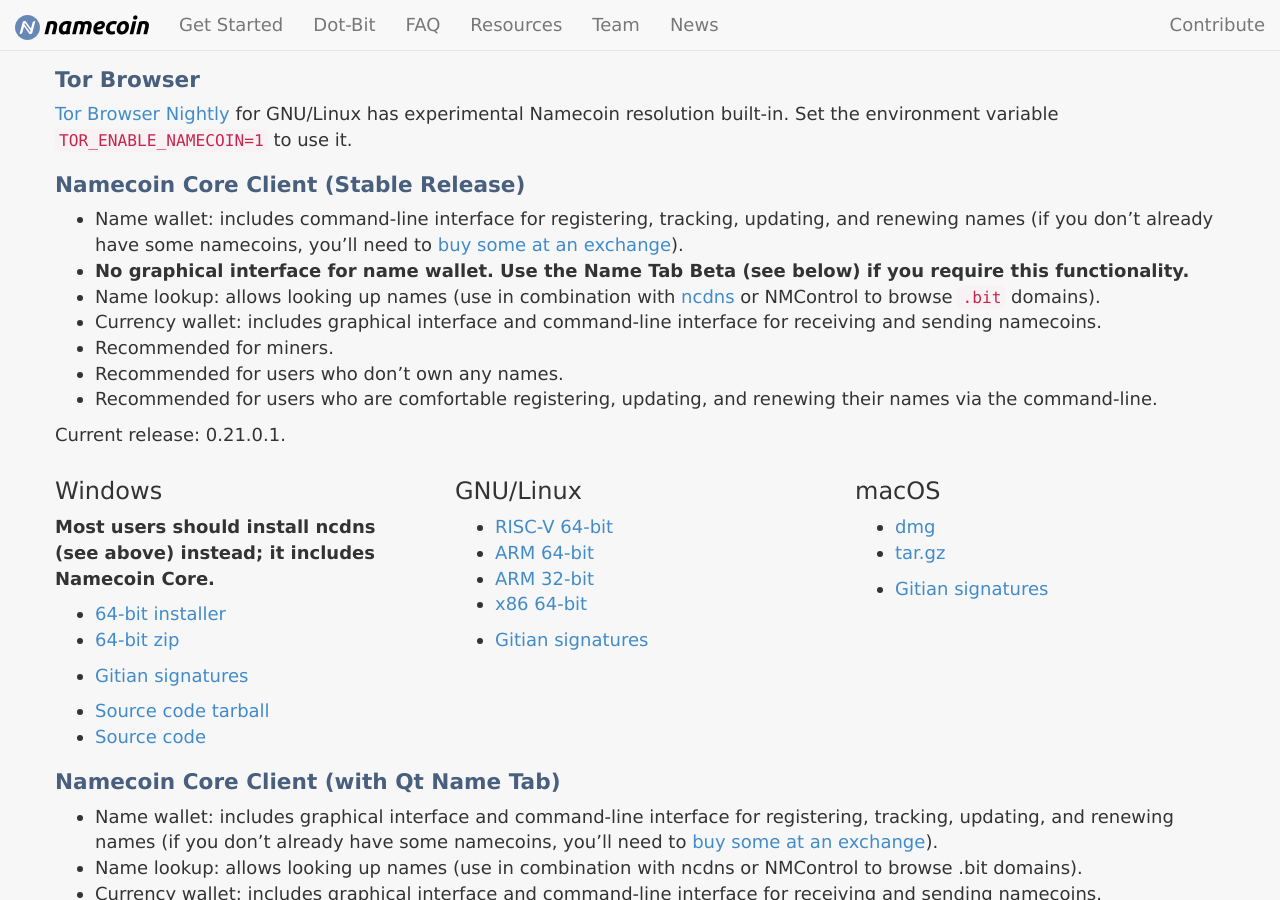
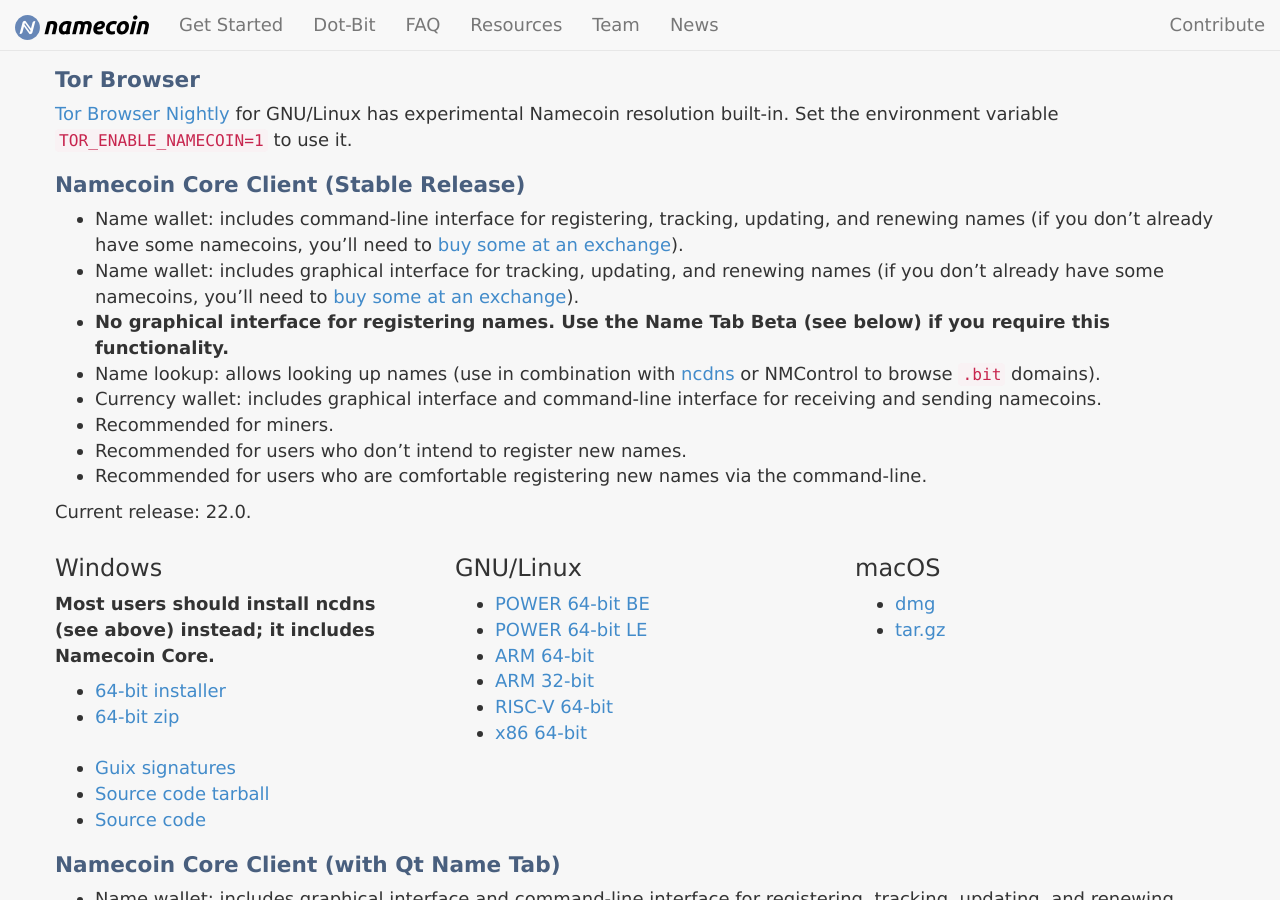
Before and after one commit to JeremyRand/namecoin.org, a Jekyll site: the page built from download/index.md, in a window 1280 px wide and 900 px high, scrolled down 1389 px. Built offline with Jekyll 4.4.1, drawn with Linux system fonts in a browser that asks for light colours.

```diff
--- a/download/index.md
+++ b/download/index.md
@@ -71,14 +71,15 @@ Requires setting up a Namecoin client (Namecoin Core, ConsensusJ-Namecoin, or El
 ## Namecoin Core Client (Stable Release)
 
 * Name wallet: includes command-line interface for registering, tracking, updating, and renewing names (if you don't already have some namecoins, you'll need to [buy some at an exchange]({{ "/exchanges/" | relative_url }})).
-* **No graphical interface for name wallet.  Use the Name Tab Beta (see below) if you require this functionality.**
+* Name wallet: includes graphical interface for tracking, updating, and renewing names (if you don't already have some namecoins, you'll need to [buy some at an exchange]({{ "/exchanges/" | relative_url }})).
+* **No graphical interface for registering names.  Use the Name Tab Beta (see below) if you require this functionality.**
 * Name lookup: allows looking up names (use in combination with [ncdns]({{ "/docs/ncdns" | relative_url }}) or NMControl to browse `.bit` domains).
 * Currency wallet: includes graphical interface and command-line interface for receiving and sending namecoins.
 * Recommended for miners.
-* Recommended for users who don't own any names.
-* Recommended for users who are comfortable registering, updating, and renewing their names via the command-line.
+* Recommended for users who don't intend to register new names.
+* Recommended for users who are comfortable registering new names via the command-line.
 
-Current release: 0.21.0.1.
+Current release: 22.0.
 
 <div class="row">
 
@@ -88,10 +89,8 @@ Current release: 0.21.0.1.
 
 **Most users should install ncdns (see above) instead; it includes Namecoin Core.**
 
-* [64-bit installer]({{ site.files_url }}/files/namecoin-core/namecoin-core-0.21.0.1/namecoin-nc0.21.0.1-win64-setup-unsigned.exe)
-* [64-bit zip]({{ site.files_url }}/files/namecoin-core/namecoin-core-0.21.0.1/namecoin-nc0.21.0.1-win64.zip)
-
-* [Gitian signatures](https://github.com/namecoin/gitian.sigs/tree/master/0.21.0.1-win-unsigned)
+* [64-bit installer]({{ site.files_url }}/files/namecoin-core/namecoin-core-22.0/namecoin-nc22.0-win64-setup-unsigned.exe)
+* [64-bit zip]({{ site.files_url }}/files/namecoin-core/namecoin-core-22.0/namecoin-nc22.0-win64.zip)
 
 </div>
 
@@ -99,12 +98,12 @@ Current release: 0.21.0.1.
 
 ### GNU/Linux
 
-* [RISC-V 64-bit]({{ site.files_url }}/files/namecoin-core/namecoin-core-0.21.0.1/namecoin-nc0.21.0.1-riscv64-linux-gnu.tar.gz)
-* [ARM 64-bit]({{ site.files_url }}/files/namecoin-core/namecoin-core-0.21.0.1/namecoin-nc0.21.0.1-aarch64-linux-gnu.tar.gz)
-* [ARM 32-bit]({{ site.files_url }}/files/namecoin-core/namecoin-core-0.21.0.1/namecoin-nc0.21.0.1-arm-linux-gnueabihf.tar.gz)
-* [x86 64-bit]({{ site.files_url }}/files/namecoin-core/namecoin-core-0.21.0.1/namecoin-nc0.21.0.1-x86_64-linux-gnu.tar.gz)
-
-* [Gitian signatures](https://github.com/namecoin/gitian.sigs/tree/master/0.21.0.1-linux)
+* [POWER 64-bit BE]({{ site.files_url }}/files/namecoin-core/namecoin-core-22.0/namecoin-nc22.0-powerpc64-linux-gnu.tar.gz)
+* [POWER 64-bit LE]({{ site.files_url }}/files/namecoin-core/namecoin-core-22.0/namecoin-nc22.0-powerpc64le-linux-gnu.tar.gz)
+* [ARM 64-bit]({{ site.files_url }}/files/namecoin-core/namecoin-core-22.0/namecoin-nc22.0-aarch64-linux-gnu.tar.gz)
+* [ARM 32-bit]({{ site.files_url }}/files/namecoin-core/namecoin-core-22.0/namecoin-nc22.0-arm-linux-gnueabihf.tar.gz)
+* [RISC-V 64-bit]({{ site.files_url }}/files/namecoin-core/namecoin-core-22.0/namecoin-nc22.0-riscv64-linux-gnu.tar.gz)
+* [x86 64-bit]({{ site.files_url }}/files/namecoin-core/namecoin-core-22.0/namecoin-nc22.0-x86_64-linux-gnu.tar.gz)
 
 </div>
 
@@ -112,16 +111,15 @@ Current release: 0.21.0.1.
 
 ### macOS
 
-* [dmg]({{ site.files_url }}/files/namecoin-core/namecoin-core-0.21.0.1/namecoin-nc0.21.0.1-osx-unsigned.dmg)
-* [tar.gz]({{ site.files_url }}/files/namecoin-core/namecoin-core-0.21.0.1/namecoin-nc0.21.0.1-osx64.tar.gz)
-
-* [Gitian signatures](https://github.com/namecoin/gitian.sigs/tree/master/0.21.0.1-osx-unsigned)
+* [dmg]({{ site.files_url }}/files/namecoin-core/namecoin-core-22.0/namecoin-nc22.0-osx-unsigned.dmg)
+* [tar.gz]({{ site.files_url }}/files/namecoin-core/namecoin-core-22.0/namecoin-nc22.0-osx64.tar.gz)
 
 </div>
 
 </div>
 
-* [Source code tarball]({{ site.files_url }}/files/namecoin-core/namecoin-core-0.21.0.1/namecoin-nc0.21.0.1.tar.gz)
+* [Guix signatures](https://github.com/namecoin/guix.sigs/tree/master/nc22.0)
+* [Source code tarball]({{ site.files_url }}/files/namecoin-core/namecoin-core-22.0/namecoin-nc22.0.tar.gz)
 * [Source code](https://github.com/namecoin/namecoin-core/)
 
 ## Namecoin Core Client (with Qt Name Tab)
```
Also changed, not shown: _posts/2022-06-28-namecoin-core-22.0-released.md (added, +31 -0 lines), team/index.md (+1 -0 lines), 1 other file.
